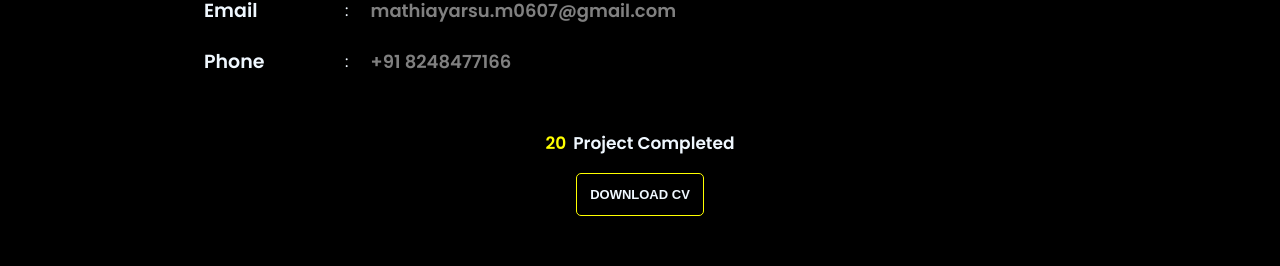
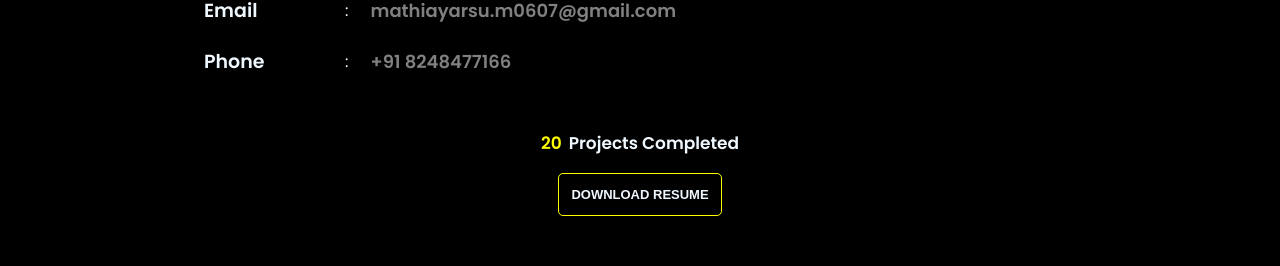
Before and after one commit to 0607mathi/MathiPortfolio, a React (Vite) app: page / in a window 1280 px wide. Shown: the part 1110-1376 px from the top of the page. Built offline with nearby package versions, Linux system fonts and the light colour scheme.

Commit message:
project count jsx updated

```diff
--- a/src/PortfolioComponents/ProjectCompletion.jsx
+++ b/src/PortfolioComponents/ProjectCompletion.jsx
@@ -1,10 +1,11 @@
 import React from 'react'
 import '../Stylesheets/ProjectCompletion.css'
+import Data from '../Data.json'
 const ProjectCompletion = () => {
   return (
     <div className='project-completion'>
-        <div><p className='yellow'>20</p><p>Project Completed</p></div>
-        <button>Download CV</button>
+        <div><p className='yellow'>{Data.Projects_Section.length}</p><p>Projects Completed</p></div>
+        <button>Download Resume</button>
     </div>
   )
 }
--- a/src/PortfolioComponents/ProjectSection.jsx
+++ b/src/PortfolioComponents/ProjectSection.jsx
@@ -1,6 +1,7 @@
 import React from 'react'
 import '../Stylesheets/ProjectSection.css'
 import Data from "../Data.json"
+import ProjectCompletion from './ProjectCompletion'
 const ProjectSection = () => {
   return (
     <div className='project-section'>
@@ -22,6 +23,7 @@ const ProjectSection = () => {
               })
              }
       </div>
+      <ProjectCompletion />
     </div>
   )
 }
```
